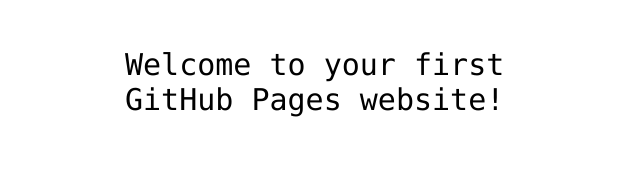
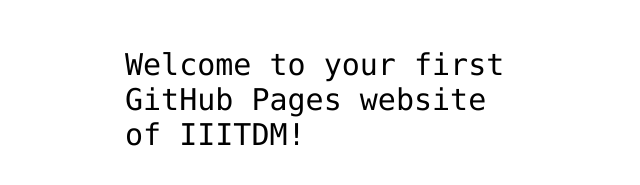
Before and after one commit to microsoftwala/hello-world, a plain HTML site: page index.html in a window 1280 px wide. Shown: the part 341-526 px from the top of the page, without its empty margins (315-955 px from the left). Drawn offline with Linux system fonts and the light colour scheme.

Commit message:
Update index.html

```diff
--- a/index.html
+++ b/index.html
@@ -12,7 +12,7 @@
 <img src="https://octodex.github.com/images/daftpunktocat-thomas.gif" id="octocat" alt="octocat-gif" />
 
 <!-- Change this code here by copy and pasting your template on line 15 -->
-<p>Welcome to your first GitHub Pages website!</p>
+<p>Welcome to your first GitHub Pages website of IIITDM!</p>
 
 </body>
 </html>
```
